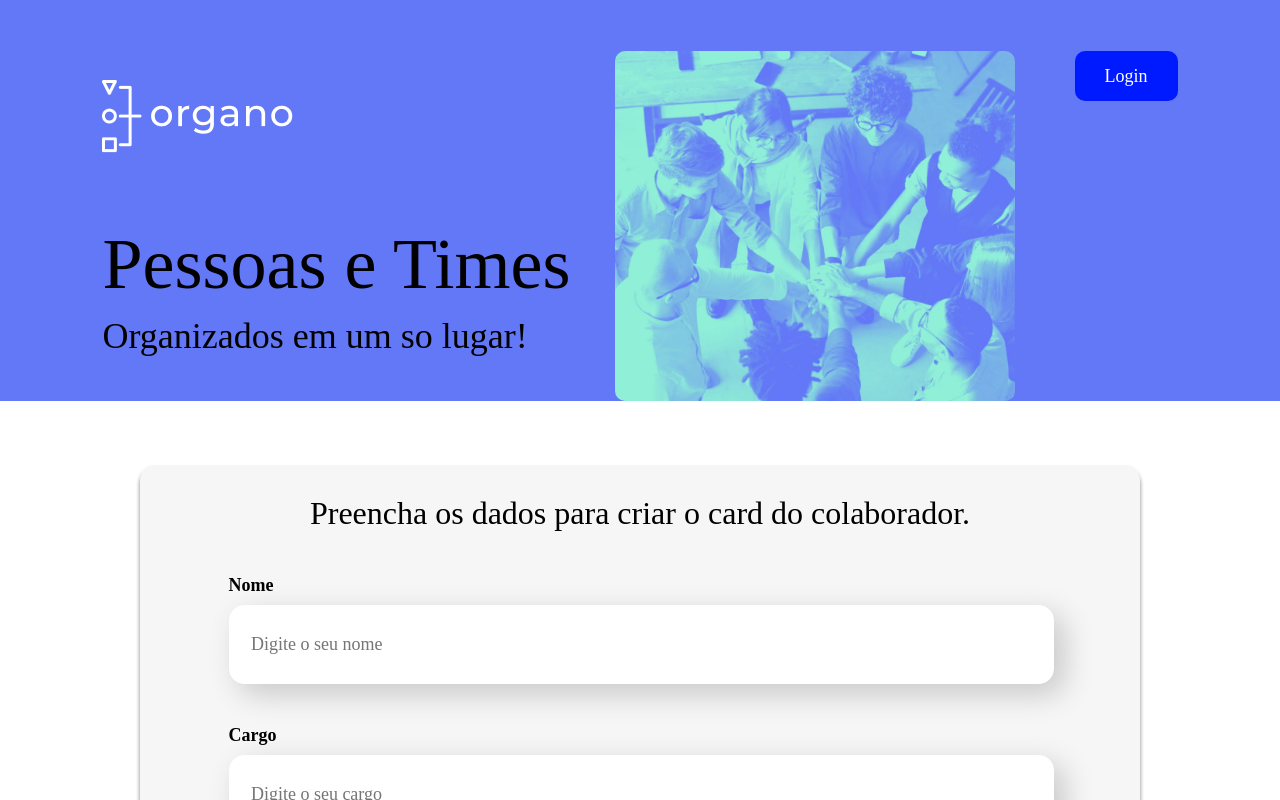
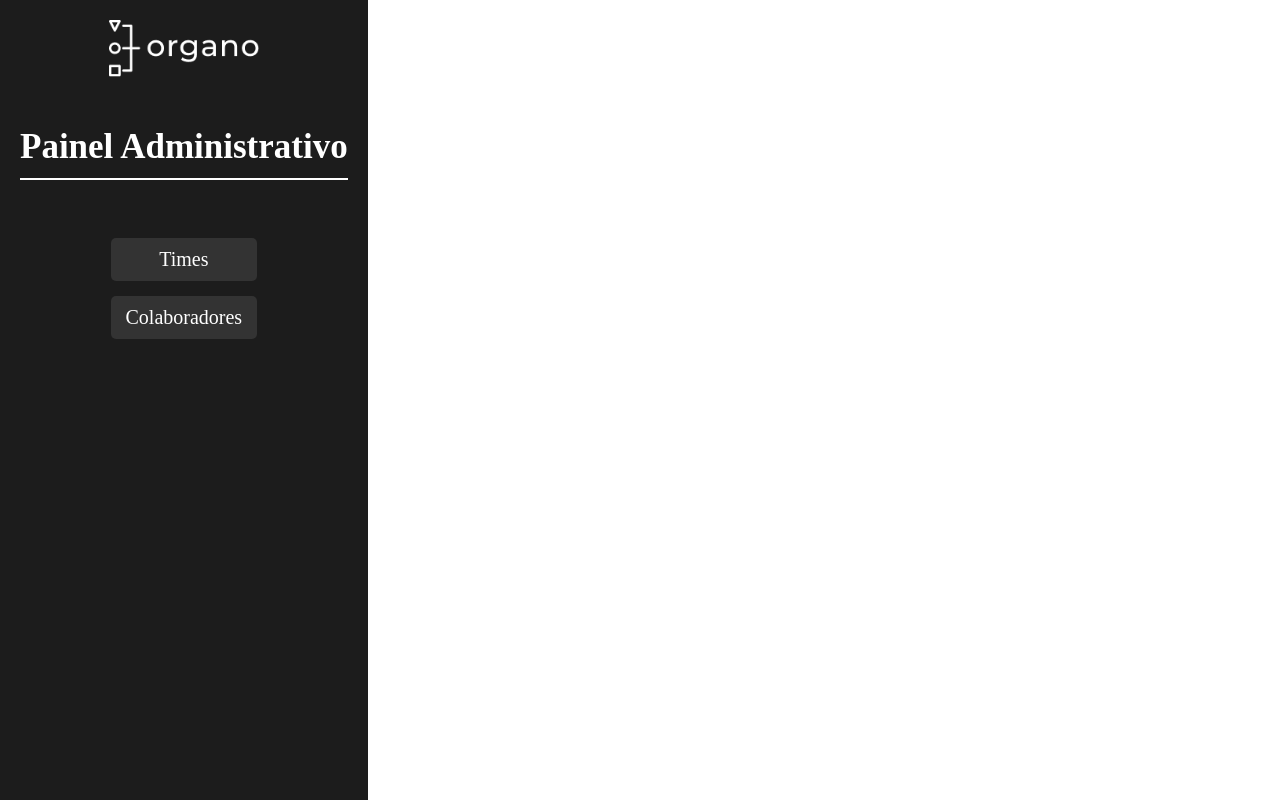
Before and after one commit to VitorValentimSilva/organo, a React (Vite) app: page /adm in a window 1280 px wide. Shown: the top 800 px of the page. Built offline with nearby package versions, Linux system fonts and the light colour scheme; no server answers.

Commit message:
Criei a parte de navegação.

```diff
--- a/src/componentes/EstilosGlobais/index.jsx
+++ b/src/componentes/EstilosGlobais/index.jsx
@@ -7,7 +7,7 @@ const EstilosGlobais = createGlobalStyle`
     font-family: 'Times New Roman', Times, serif, sans-serif;
   }
   body {
-    margin: 0;
+    margin: 0%;
     min-height: 100vh;
   }
   main {
--- /dev/null
+++ b/src/componentes/Navegacao/index.jsx
@@ -0,0 +1,142 @@
+import { useState } from 'react';
+import styled from "styled-components";
+import PropTypes from 'prop-types';
+import { Link } from 'react-router-dom';
+
+const SectionEstilizada = styled.section`
+  background-color: #1c1c1c;
+  padding: 20px;
+  min-height: 100vh;
+  display: flex;
+  flex-direction: column;
+  align-items: center;
+`;
+
+const NavEstilizado = styled.nav`
+  color: #FFFFFF;
+  width: 100%;
+  max-width: 600px;
+  display: flex;
+  align-items: center;
+  justify-content: center;
+  font-size: 20px;
+
+  ul {
+    list-style: none;
+    padding: 0;
+
+    li {
+      margin: 15px 0;
+      cursor: pointer;
+      position: relative;
+      background-color: #333;
+      padding: 10px 15px;
+      border-radius: 5px;
+      transition: background-color 0.3s;
+      text-align: center;
+
+      &:hover {
+        background-color: #444;
+      }
+
+      ul {
+        list-style: none;
+        padding-left: 0;
+        position: absolute;
+        top: 0;
+        left: 100%;
+        background-color: #444;
+        border-radius: 5px;
+        display: none;
+        min-width: 200px;
+
+        li {
+          margin: 5px 0;
+          padding: 5px;
+          background-color: #555;
+          border-radius: 5px;
+
+          a {
+            color: #FFFFFF;
+            text-decoration: none;
+            display: block;
+            padding: 5px 10px;
+
+            &:hover {
+              background-color: #666;
+            }
+          }
+        }
+      }
+
+      &:hover ul {
+        display: block;
+      }
+    }
+  }
+`;
+
+const Logo = styled.img`
+  width: 150px;
+  height: auto;
+`;
+
+const Titulo = styled.h1`
+  color: #FFFFFF;
+  margin-top: 50px;
+  text-align: center;
+  font-size: 35px;
+  border-bottom: 2px solid #FFFFFF;
+  padding-bottom: 10px;
+`;
+
+const Navegacao = ({ nomeNav1, nomeNav2 }) => {
+  const [Nav1Open, setNav1Open] = useState(false);
+  const [Nav2Open, setNav2Open] = useState(false);
+
+  const clickNav1 = () => {
+    setNav1Open(!Nav1Open);
+  };
+
+  const clickNav2 = () => {
+    setNav2Open(!Nav2Open);
+  };
+
+  return (
+    <SectionEstilizada>
+      <Logo src="/public/logo.png" alt="Logo" />
+
+      <Titulo>Painel Administrativo</Titulo>
+
+      <NavEstilizado>
+        <ul>
+          <li onClick={clickNav1}>
+            {nomeNav1}
+            {Nav1Open && (
+              <ul>
+                <li><Link to={`/${nomeNav1.toLowerCase()}/lista`}>Lista de {nomeNav1}</Link></li>
+                <li><Link to={`/${nomeNav1.toLowerCase()}/adicionar`}>Adicionar {nomeNav1}</Link></li>
+              </ul>
+            )}
+          </li>
+          <li onClick={clickNav2}>
+            {nomeNav2}
+            {Nav2Open && (
+              <ul>
+                <li><Link to={`/${nomeNav2.toLowerCase()}/lista`}>Lista de {nomeNav2}</Link></li>
+                <li><Link to={`/${nomeNav2.toLowerCase()}/adicionar`}>Adicionar {nomeNav2}</Link></li>
+              </ul>
+            )}
+          </li>
+        </ul>
+      </NavEstilizado>
+    </SectionEstilizada>
+  );
+};
+
+Navegacao.propTypes = {
+  nomeNav1: PropTypes.string.isRequired,
+  nomeNav2: PropTypes.string.isRequired,
+};
+
+export default Navegacao;
--- /dev/null
+++ b/src/page/AdmPagina/index.jsx
@@ -0,0 +1,26 @@
+import styled from "styled-components"
+import Navegacao from "../../componentes/Navegacao"
+import EstilosGlobais from "../../componentes/EstilosGlobais"
+
+const MainEstilizado = styled.main`
+  display: flex;
+  height: 100vh;
+`
+
+const AdmPagina = () => {
+  return(
+    <>
+      <EstilosGlobais />
+      <MainEstilizado>
+        <Navegacao
+          nomeNav1="Times"
+          nomeNav2="Colaboradores"
+        />
+
+      </MainEstilizado>
+    </>
+
+  )
+}
+
+export default AdmPagina
--- a/src/page/Login/index.jsx
+++ b/src/page/Login/index.jsx
@@ -2,6 +2,7 @@ import { useState } from 'react';
 import styled from 'styled-components';
 import useLoginContext from "../../contexto/useLoginContext";
 import { useNavigate } from 'react-router-dom';
+import EstilosGlobais from "../../componentes/EstilosGlobais"
 
 const MainEstilizado = styled.main`
   display: flex;
@@ -66,13 +67,15 @@ const Login = () => {
 
     const user = login.find(logins => logins.email === email && logins.senha === senha);
     if(user){
-      navigate('/');
+      navigate('/adm');
     } else {
       alert("Email ou senha inválido!");
     }
   };
 
   return (
+    <>
+      <EstilosGlobais />
       <MainEstilizado>
         <DivEstilizada>
           <FormEstilizado onSubmit={onSubmit}>
@@ -102,6 +105,8 @@ const Login = () => {
           </FormEstilizado>
         </DivEstilizada>
       </MainEstilizado>
+    </>
+
   );
 };
 
--- a/src/routes.jsx
+++ b/src/routes.jsx
@@ -2,6 +2,7 @@ import { BrowserRouter, Route, Routes } from "react-router-dom"
 import Inicio from "./page/Inicio"
 import PaginaBase from "./page/PaginaBase"
 import Login from "./page/Login"
+import AdmPagina from "./page/AdmPagina"
 
 const AppRoutes = () => {
   return (
@@ -13,6 +14,7 @@ const AppRoutes = () => {
           <Route path="*" element={ <Inicio /> } />
         </Route>
         <Route path="/login" element={ <Login /> } />
+        <Route path="/adm" element={ <AdmPagina /> } />
       </Routes>
     </BrowserRouter>
   )
```
Lines whose indentation alone changed are shown as unchanged.
